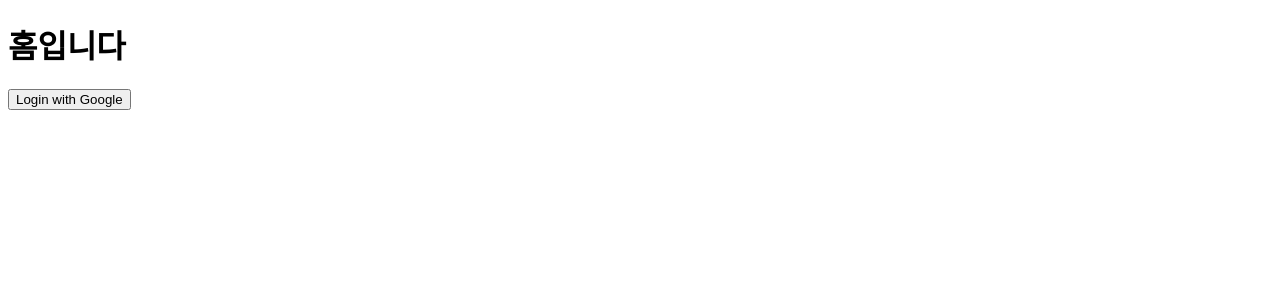
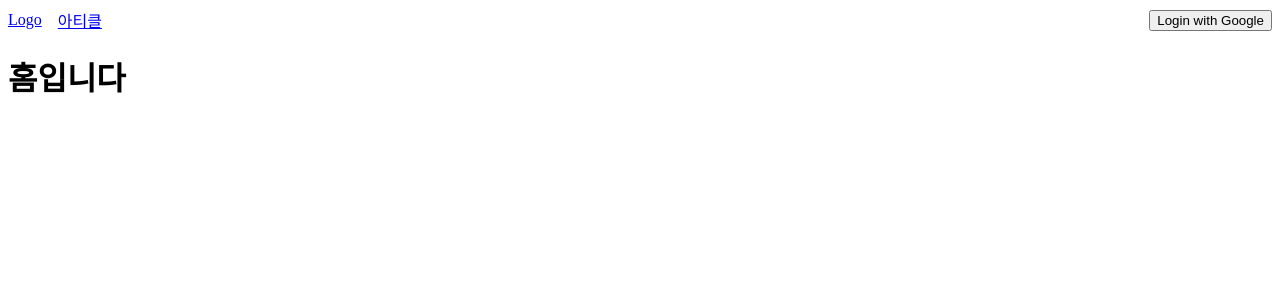
Before and after one commit to edu-jason-kim/react-router-firebase, a React (Vite) app: page / in a window 1280 px wide. Shown: the top 300 px of the page. Built offline with nearby package versions, Linux system fonts and the light colour scheme; no server answers.

Commit message:
Context API를 통해 인증상태 공유

```diff
--- a/src/components/Auth.jsx
+++ b/src/components/Auth.jsx
@@ -1,50 +1,32 @@
-import { onAuthStateChanged, signInWithPopup, signOut } from "firebase/auth"
-import { auth, googleProvider } from "../firebase"
-import { useEffect, useState } from "react"
+import { signInWithPopup, signOut } from "firebase/auth";
+import { useContext } from "react";
+import { AuthContext } from "../context/AuthProvider";
+import { auth, googleProvider } from "../firebase";
 
-function Auth () {
-  // user라고 하는 상태 값을 관리할 예정
-  const [user, setUser] = useState(null) // 기본값: null <- 로그인 안된 상태
+function Auth() {
+  // Context API를 통해서 user 정보 획득
+  const { user } = useContext(AuthContext);
 
   const handleGoogleLogin = () => {
-    // TODO: 구글 로그인 구현
-    signInWithPopup(auth, googleProvider)
-  }
+    signInWithPopup(auth, googleProvider);
+  };
 
   const handleLogout = () => {
-    signOut(auth)
-  }
+    signOut(auth);
+  };
 
-  // 최초 렌더링 시 1회 실행
-  useEffect(() => {
-    // 인증 상태 변경 리스너
-    // 인증에 변화가 생겼을 때 user 정보를 업데이트한다.
-    onAuthStateChanged(auth, (user) => {
-      setUser(user)
-    })
-  }, [])
-
-  return <div>
-
-    { user
-
-      ?
-
-      <div>
-        <span>Hello, {user.displayName}!</span>
-        <button onClick={handleLogout}>
-          Logout
-        </button>
-      </div>
-
-      :
-
-      <button onClick={handleGoogleLogin}>
-        Login with Google
-      </button>
-    }
-
-  </div>
+  return (
+    <div>
+      {/* 삼항연사자를 통해서 조건부로 로그인/로그아웃 버튼 노출 */}
+      {user ? (
+        // 사용자 정보가 있다면, 로그아웃 버튼 노출
+        <button onClick={handleLogout}>Logout</button>
+      ) : (
+        // 사용자 정보가 없다면, 로그인 버튼 노출
+        <button onClick={handleGoogleLogin}>Login with Google</button>
+      )}
+    </div>
+  );
 }
 
-export default Auth
+export default Auth;
--- /dev/null
+++ b/src/components/Header.jsx
@@ -0,0 +1,23 @@
+import { Link } from "react-router-dom";
+import Auth from "./Auth";
+
+function Header() {
+  return (
+    <header
+      style={{
+        display: "flex",
+        alignItems: "center",
+        gap: "1rem",
+      }}
+    >
+      <Link to="/">Logo</Link>
+      <Link to="/articles">아티클</Link>
+
+      <div style={{ marginLeft: "auto" }}>
+        <Auth />
+      </div>
+    </header>
+  );
+}
+
+export default Header;
--- /dev/null
+++ b/src/context/AuthProvider.jsx
@@ -0,0 +1,32 @@
+import { onAuthStateChanged } from "firebase/auth";
+import { createContext, useEffect, useState } from "react";
+import { auth } from "../firebase";
+
+// Context API: 하위 컴포넌트들에게 데이터를 공유하기 위한 기능
+export const AuthContext = createContext();
+
+/**
+ * Context API 사용법:
+ *
+ * 1. Provider를 만들고 하위 컴포넌트들에게 value 속성을 통해 데이터를 전달한다.
+ * 2. 다른 컴포넌트에서 `useContext(AuthContext)` 형태로 context 값에 접근한다. (ex. Auth.jsx)
+ */
+export const AuthProvider = ({ children }) => {
+  const [user, setUser] = useState(null);
+
+  useEffect(() => {
+    // 인증에 변화가 생겼을 때 user 정보를 업데이트하는 리스너
+    // - Auth.jsx 컴포넌트에서 로그인/로그아웃 시 변경 이벤트를 감지하여 실행
+    // - 인증에 변화가 발생할 때 `user` 상태를 변경하여, 참조하고 있는 하위 컴포넌트들 리렌더링 (ex. Home.jsx)
+    onAuthStateChanged(auth, (user) => {
+      setUser(user);
+    });
+  }, []);
+
+  return (
+    <AuthContext.Provider value={{ user }}>
+      {/* Provider 아래에 선언된 하위 컴포넌트들은 user 상태에 접근할 수 있음 */}
+      {children}
+    </AuthContext.Provider>
+  );
+};
--- a/src/firebase.js
+++ b/src/firebase.js
@@ -11,7 +11,11 @@ const firebaseConfig = {
   measurementId: "G-GZYX62QE1P"
 };
 
-// Initialize Firebase
+// 설정한 Firebase 프로젝트 초기화
 const app = initializeApp(firebaseConfig);
+
+// 프로젝트의 인증관련 설정이 담긴 객체
 export const auth = getAuth(app);
+
+// 구글 로그인 제공자
 export const googleProvider = new GoogleAuthProvider()
--- a/src/pages/Articles.jsx
+++ b/src/pages/Articles.jsx
@@ -1,30 +1,29 @@
-import { Link, useSearchParams } from 'react-router-dom'
-import articles from '../data/articles'
+import { Link, useSearchParams } from "react-router-dom";
+import Header from "../components/Header";
+import articles from "../data/articles";
 
-function Articles () {
-  const [searchParams, setSearchParams] = useSearchParams()
+function Articles() {
+  const [searchParams, setSearchParams] = useSearchParams();
 
   const handleFilterChange = (e) => {
     setSearchParams({
-      filter: e.target.value
-    })
-  }
+      filter: e.target.value,
+    });
+  };
 
-  const currentFilter = searchParams.get('filter') || 'all'
+  const currentFilter = searchParams.get("filter") || "all";
 
-  const filteredArticles = articles.filter(article => {
-    if (currentFilter === 'all') return true
-    return article.category === currentFilter // 'news'
-  })
+  const filteredArticles = articles.filter((article) => {
+    if (currentFilter === "all") return true;
+    return article.category === currentFilter; // 'news'
+  });
 
-
-  return <div>
+  return (
+    <div>
+      <Header />
       <h1>아티클 홈</h1>
 
-    <select
-      value={currentFilter}
-      onChange={handleFilterChange}
-    >
+      <select value={currentFilter} onChange={handleFilterChange}>
         <option value="all">전체</option>
         <option value="news">News</option>
         <option value="no normal pick">No Normal Pick</option>
@@ -32,15 +31,18 @@ function Articles () {
 
       <ul>
         {filteredArticles.map((article) => {
-        return <li key={article.id}>
+          return (
+            <li key={article.id}>
               <h2>{article.title}</h2>
               <div>{article.date}</div>
               <div>카테고리: {article.category}</div>
               <Link to={`/articles/${article.id}`}>바로가기</Link>
             </li>
+          );
         })}
       </ul>
     </div>
+  );
 }
 
-export default Articles
+export default Articles;
--- a/src/pages/Home.jsx
+++ b/src/pages/Home.jsx
@@ -1,12 +1,20 @@
-import Auth from "../components/Auth"
+import { useContext } from "react";
+import Header from "../components/Header";
+import { AuthContext } from "../context/AuthProvider";
 
-function Home () {
+function Home() {
+  // Context API를 통해서 user 정보 획득
+  const { user } = useContext(AuthContext);
 
-  return <div>
-    <h1>홈입니다</h1>
+  return (
+    <div>
+      <Header />
+      <h1>홈입니다</h1>
 
-    <Auth />
-  </div>
+      {/* `&&` 연산자를 통해서 user 정보가 있는 경우, 유저 이름 노출 */}
+      {user && <p>hello {user.displayName}!</p>}
+    </div>
+  );
 }
 
-export default Home
+export default Home;
```
Also changed, not shown: eslint.config.js (deleted, +0 -38 lines), src/main.jsx (+6 -2 lines), src/pages/AricleDetail.jsx (+5 -5 lines). Lines whose indentation alone changed are shown as unchanged.
